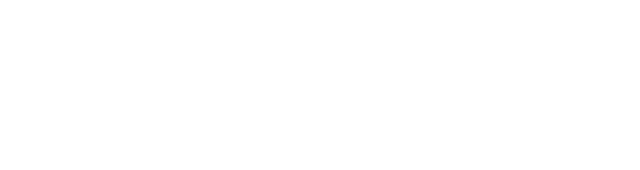
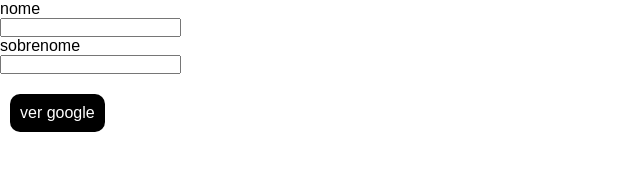
Before and after one commit to marcosvitA/display-block, a plain HTML site: page index.html in a window 1280 px wide. Shown: the whole page, without its empty margins (0-640 px from the left). Drawn offline with Linux system fonts and the light colour scheme.

Commit message:
atividade finalizada

```diff
--- a/index.html
+++ b/index.html
@@ -4,9 +4,22 @@
     <meta charset="UTF-8">
     <meta http-equiv="X-UA-Compatible" content="IE=edge">
     <meta name="viewport" content="width=device-width, initial-scale=1.0">
+    <link rel="stylesheet" href="style.css">
     <title>display block</title>
 </head>
 <body>
+    <form action="">
+        <div>
+            <label for="">nome</label>
+        <input type="text">
+        </div>
 
+        <div>
+            <label for="">sobrenome</label>
+            <input type="text">
+        </div>
+    </form>
+
+    <a href="https://google.com">ver google</a>
 </body>
 </html>
--- a/style.css
+++ b/style.css
@@ -0,0 +1,23 @@
+* {
+    margin: 0;
+    padding: 0;
+    box-sizing: border-box;
+
+    font-family: Arial;
+}
+
+label {
+    display :block;
+}
+
+a {
+    display: block;
+    text-decoration: none;
+    background: black;
+    color: white;
+    padding: 10px;
+    margin-top: 20px;
+    margin-left: 10px;
+    width: fit-content;
+    border-radius: 10px;
+}
```
